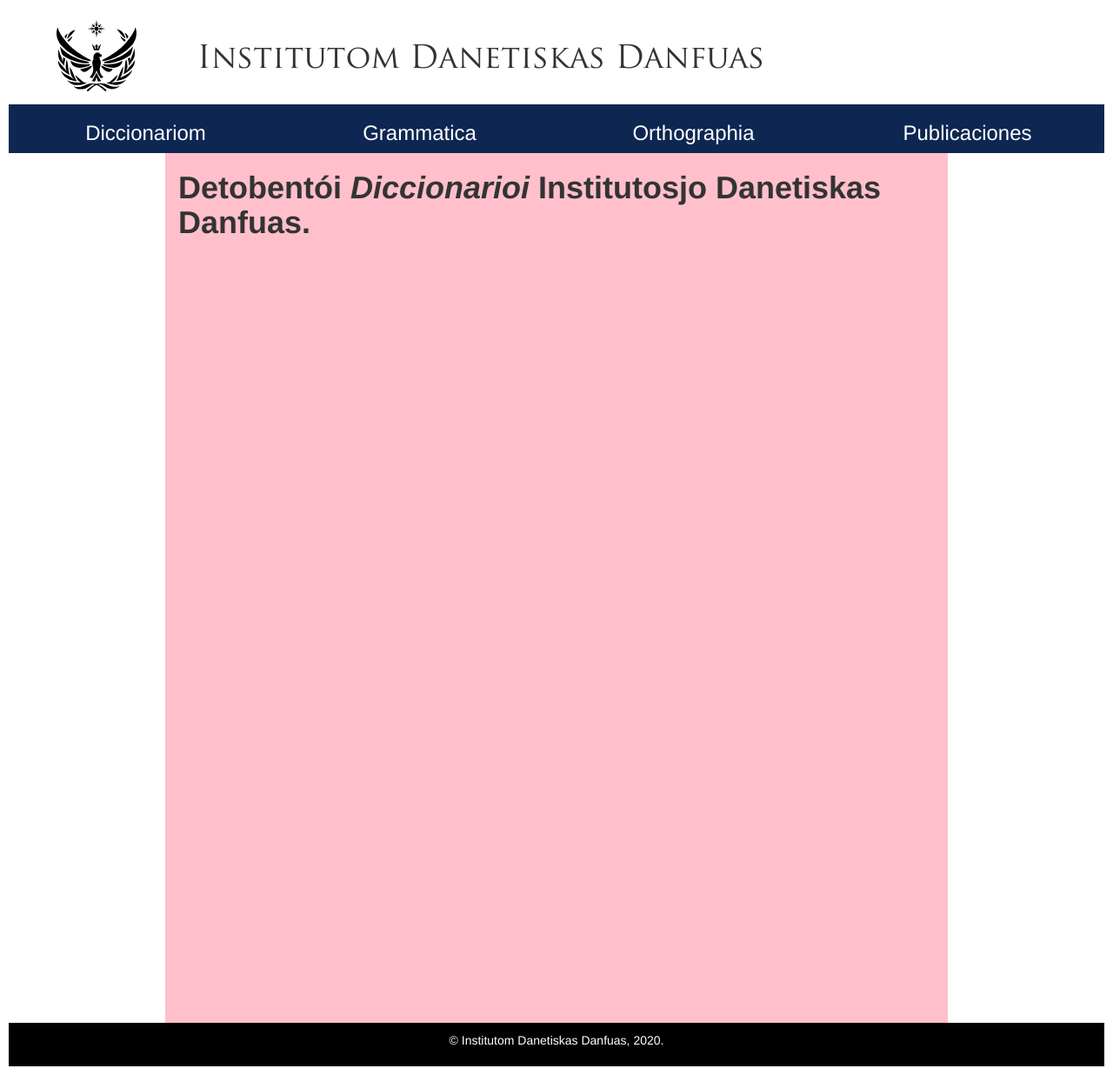
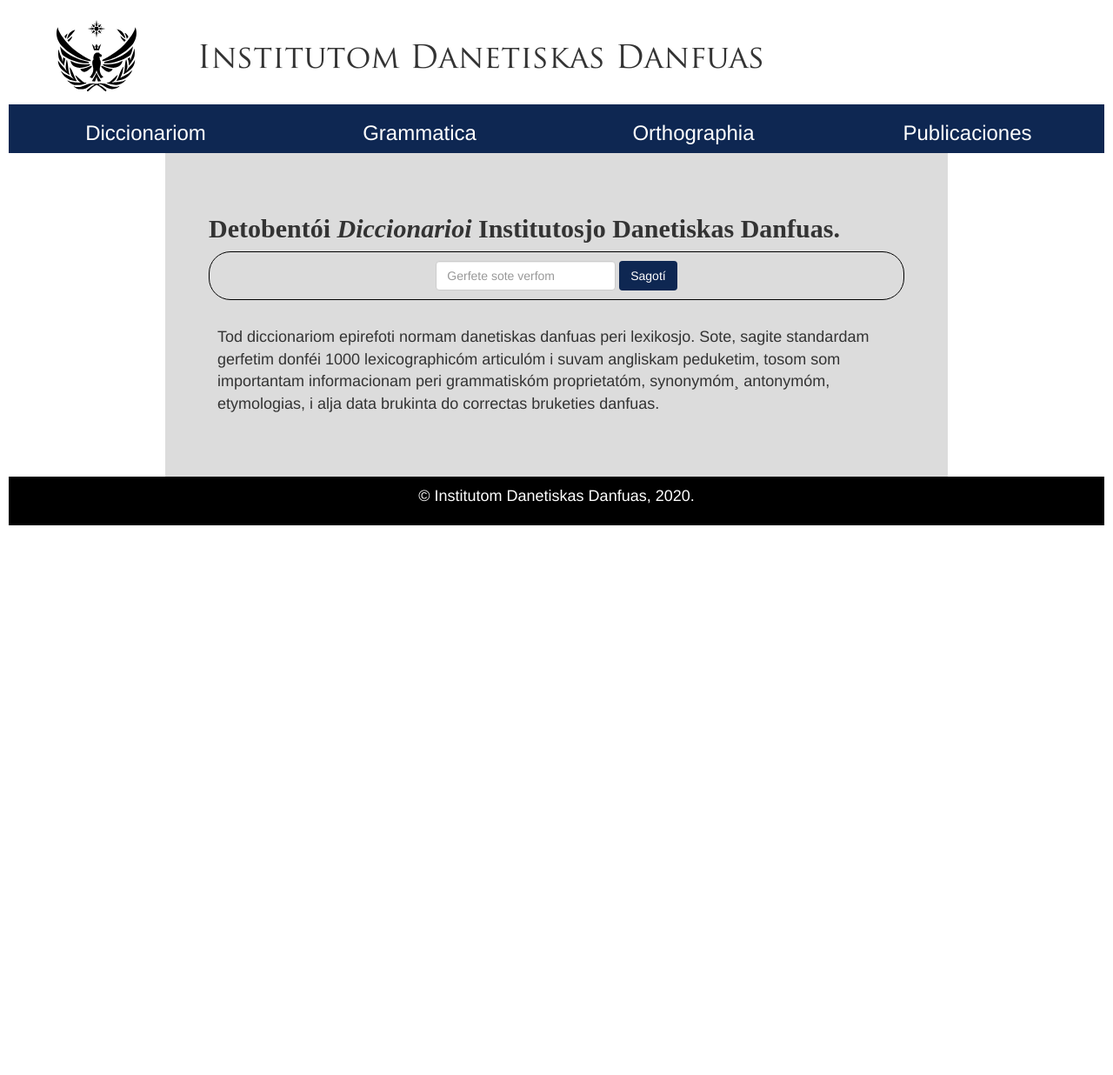
Before and after one commit to thprfssr/idd, a Django app: template website/templates/base.html in a window 1280 px wide. Shown: the whole page at 87% size. After the commit the page ends 604 px from the top, so only its background shows below. Run offline with Django 3.2, Linux system fonts and the light colour scheme; the template is opened without the code that fills it, so the values that code supplies are empty; some libraries are stand-ins or nearby versions.

Commit message:
Split the `base.html` into several files, and added more content to the home page.

```diff
--- a/static/css/main.css
+++ b/static/css/main.css
@@ -1,3 +1,7 @@
+:root {
+  --idd-blue: #0e2752;
+}
+
 body {
   padding: 10px;
 }
@@ -42,9 +46,27 @@ img {
 }
 
 #idd-body {
-  height: 1000px;
   max-width: 900px;
-  background-color: pink;
+  background-color: gainsboro;
+  padding: 50px;
+}
+
+b {
+  font-family: serif;
+}
+
+p {
+  font-size: large;
+}
+
+.btn {
+  background-color: #0e2752;
+  color: white;
+}
+
+form {
+  padding: 10px;
+  text-align: center;
 }
 
 #idd-footer {
@@ -53,3 +75,14 @@ img {
   color: white;
   text-align: center;
 }
+
+
+#idd-search-box-div {
+  border: 1px solid black;
+  border-radius: 25px;
+}
+
+#idd-dictionary-body {
+  padding: 10px;
+  padding-top: 30px;
+}
--- /dev/null
+++ b/website/templates/_body.html
@@ -0,0 +1,20 @@
+<!-- Body -->
+<div class="container" id="idd-body">
+  <h2><b>Detobentói <i>Diccionarioi</i> Institutosjo Danetiskas Danfuas.</b></h2>
+
+  <div class="container-fluid" id="idd-search-box-div">
+    <form class="form-inline">
+      <input class="form-control" type="text" placeholder="Gerfete sote verfom">
+      <button class="btn btn-rounded btn-md" type="submit">Sagotí</button>
+    </form>
+  </div>
+
+  <div id="idd-dictionary-body">
+  <p>Tod diccionariom epirefoti normam danetiskas danfuas peri lexikosjo. Sote,
+  sagite standardam gerfetim donféi 1000 lexicographicóm articulóm i suvam
+  angliskam peduketim, tosom som importantam informacionam peri grammatiskóm
+  proprietatóm, synonymóm¸ antonymóm, etymologias, i alja data brukinta do
+  correctas bruketies danfuas.</p>
+  </div>
+
+</div>
--- /dev/null
+++ b/website/templates/_footer.html
@@ -0,0 +1,4 @@
+<!-- Footer -->
+<div class="container-fluid" id="idd-footer">
+  <p>&copy; Institutom Danetiskas Danfuas, 2020.</p>
+</div>
--- /dev/null
+++ b/website/templates/_header.html
@@ -0,0 +1,10 @@
+<!-- Header -->
+
+{% load static %}
+
+<div class="container-fluid" id="idd-header">
+  <div class="row align-items-center">
+    <div class="col-sm-2 idd-header-contents"><img src="{% static 'img/logo.svg' %}" alt="Institutom Danetiskas Danfuas" id="idd-logo"></div>
+    <div class="col-sm-auto idd-header-contents "><h1 id="idd-header-title">Institutom Danetiskas Danfuas</h1></div>
+  </div>
+</div>
--- /dev/null
+++ b/website/templates/_nav.html
@@ -0,0 +1,9 @@
+<!-- Navigation Bar -->
+<div class="container-fluid" id="idd-navbar">
+  <div class="row">
+    <div class="col-sm-3 idd-nav-item"><h3>Diccionariom</h3></div>
+    <div class="col-sm-3 idd-nav-item"><h3>Grammatica</h3></div>
+    <div class="col-sm-3 idd-nav-item"><h3>Orthographia</h3></div>
+    <div class="col-sm-3 idd-nav-item"><h3>Publicaciones</h3></div>
+  </div>
+</div>
--- a/website/templates/base.html
+++ b/website/templates/base.html
@@ -22,32 +22,9 @@
     <link href="{% static 'bootstrap/css/bootstrap.min.css' %}" rel="stylesheet">
   </head>
   <body>
-    <!-- Header -->
-    <div class="container-fluid" id="idd-header">
-      <div class="row align-items-center">
-        <div class="col-sm-2 idd-header-contents"><img src="{% static 'img/logo.svg' %}" alt="Institutom Danetiskas Danfuas" id="idd-logo"></div>
-        <div class="col-sm-auto idd-header-contents "><h1 id="idd-header-title">Institutom Danetiskas Danfuas</h1></div>
-      </div>
-    </div>
-
-    <!-- Navigation Bar -->
-    <div class="container-fluid" id="idd-navbar">
-      <div class="row">
-        <div class="col-sm-3 idd-nav-item"><h3>Diccionariom</h3></div>
-        <div class="col-sm-3 idd-nav-item"><h3>Grammatica</h3></div>
-        <div class="col-sm-3 idd-nav-item"><h3>Orthographia</h3></div>
-        <div class="col-sm-3 idd-nav-item"><h3>Publicaciones</h3></div>
-      </div>
-    </div>
-
-    <!-- Body -->
-    <div class="container" id="idd-body">
-      <h1><b>Detobentói <i>Diccionarioi</i> Institutosjo Danetiskas Danfuas.</b></h1>
-    </div>
-
-    <!-- Footer -->
-    <div class="container-fluid" id="idd-footer">
-      <p>&copy; Institutom Danetiskas Danfuas, 2020.</p>
-    </div>
+    {% include '_header.html' %}
+    {% include '_nav.html' %}
+    {% include '_body.html' %}
+    {% include '_footer.html' %}
   </body>
 </html>
```
